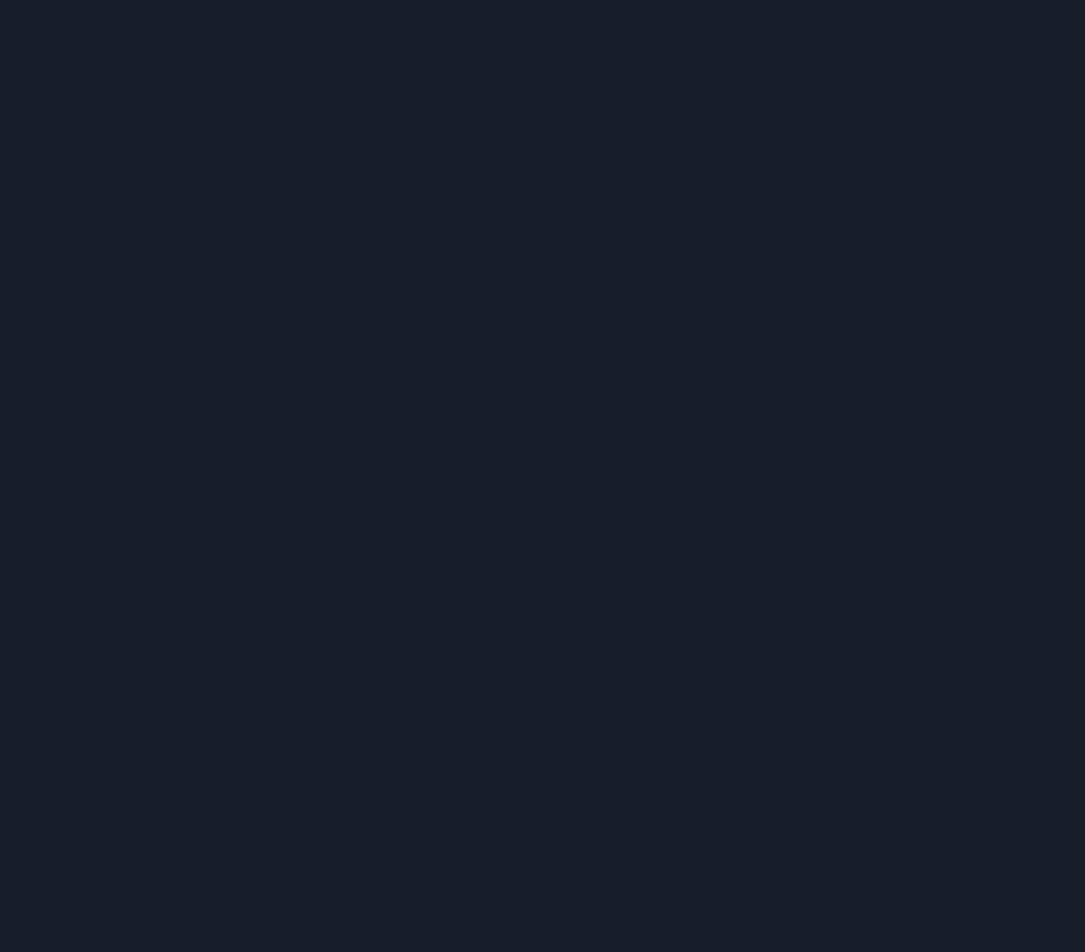
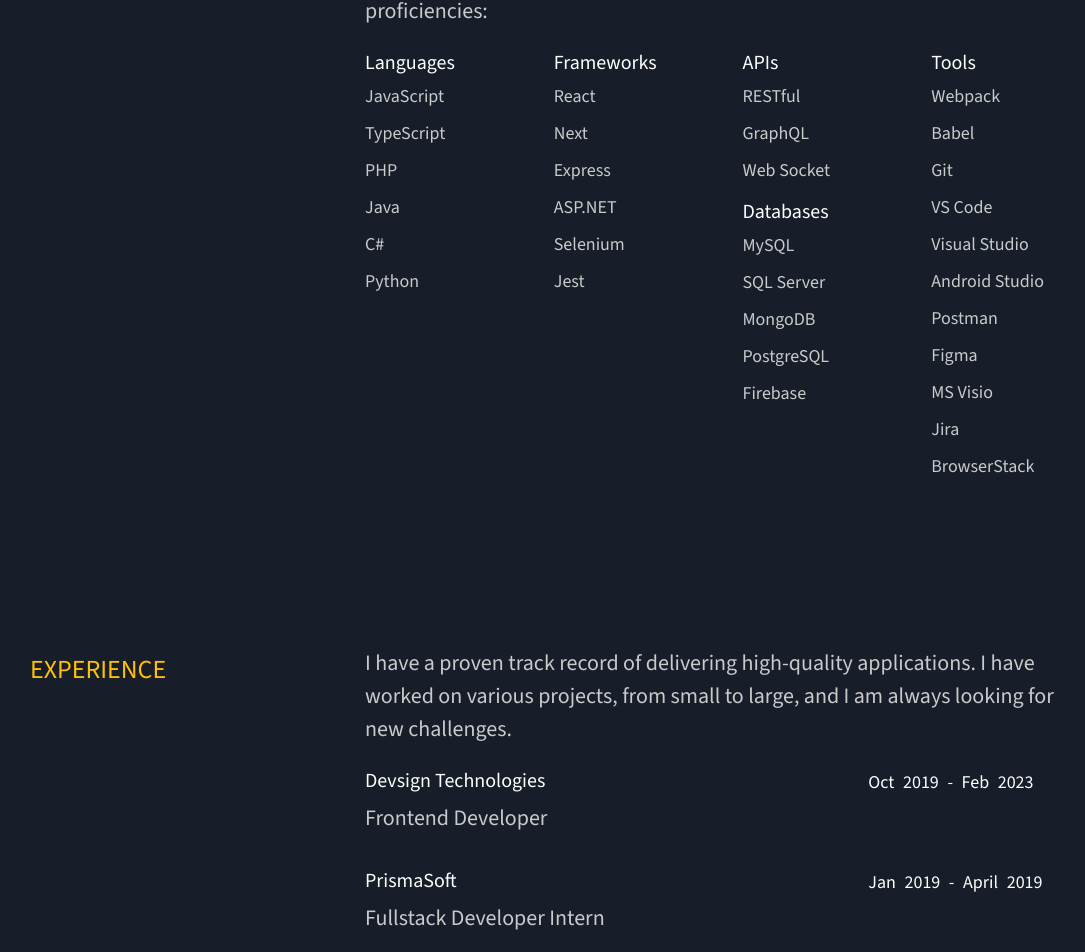
Before and after one commit to sureshas47/PortfolioApp, a React (Vite) app in the folder Frontend/: page / in a window 1280 px wide. Shown: the part 1740-2692 px from the top of the page, without its empty margins (52-1137 px from the left). Before the commit the page ends 1714 px from the top, so only its background shows below. Built offline with nearby package versions, Linux system fonts and the light colour scheme.

Commit message:
experience added

```diff
--- a/Frontend/src/Components/Background.jsx
+++ b/Frontend/src/Components/Background.jsx
@@ -6,14 +6,15 @@
   p {
     font-size: 22px; /* Adjust the font size as needed */
     margin-bottom: 15px; /* Adjust the margin as needed */
-    line-height: 1.8;
+
     font-weight: 200;
     color: #cacaca;
-    padding: 0 60px;
+    padding: 0 50px;
   }
   h1 {
     font-size: 26px;
     text-transform: uppercase;
+    /* text-align: right; */
   }
   span {
     color: #ffffff;
@@ -25,12 +26,12 @@
   return (
     <Container>
       <Row>
-        <Col md={2}>
+        <Col md={3}>
           <StyledText>
             <h1 className="text-warning">Background</h1>
           </StyledText>
         </Col>
-        <Col md={10}>
+        <Col md={9}>
           <StyledText>
             <p>
               I am currently <span>learning DevOps</span> to enhance my
--- /dev/null
+++ b/Frontend/src/Components/Experience.jsx
@@ -0,0 +1,94 @@
+import React from "react";
+import { Container, Row, Col } from "react-bootstrap";
+import styled from "styled-components";
+
+function Experience() {
+  const StyledText = styled.div`
+    p {
+      font-size: 22px; /* Adjust the font size as needed */
+      margin-bottom: 15px; /* Adjust the margin as needed */
+
+      font-weight: 200;
+      color: #cacaca;
+      padding: 0 50px;
+    }
+    h1 {
+      font-size: 26px;
+      text-transform: uppercase;
+      /* text-align: right; */
+    }
+  `;
+  return (
+    <>
+      <Container>
+        <Row>
+          <Col md={3}>
+            <StyledText>
+              <h1 className="text-warning my-2">Experience</h1>
+            </StyledText>
+          </Col>
+          <Col md={9}>
+            <StyledText>
+              <p className="mb-4">
+                I have a proven track record of delivering high-quality
+                applications. I have worked on various projects, from small to
+                large, and I am always looking for new challenges.
+              </p>
+            </StyledText>
+
+            <Row style={{ padding: "0 50px" }}>
+              <Col md={8}>
+                <StyledText>
+                  <h5>Devsign Technologies</h5>
+                  <p className="p-0 ">Frontend Developer</p>
+                </StyledText>
+              </Col>
+              <Col md={4}>
+                <StyledText>
+                  <p
+                    style={{
+                      fontSize: "18px",
+                      fontWeight: "200",
+                      color: "#ffffff",
+                      wordSpacing: "5px",
+                      textAlign: "left",
+                      padding: "0",
+                    }}
+                  >
+                    Oct 2019 - Feb 2023
+                  </p>
+                </StyledText>
+              </Col>
+            </Row>
+            <Row style={{ padding: "0 50px", marginTop: "20px" }}>
+              <Col md={8}>
+                <StyledText>
+                  <h5>PrismaSoft</h5>
+                  <p className="p-0 ">Fullstack Developer Intern</p>
+                </StyledText>
+              </Col>
+              <Col md={4}>
+                <StyledText>
+                  <p
+                    style={{
+                      fontSize: "18px",
+                      fontWeight: "200",
+                      color: "#ffffff",
+                      wordSpacing: "5px",
+                      textAlign: "left",
+                      padding: "0",
+                    }}
+                  >
+                    Jan 2019 - April 2019
+                  </p>
+                </StyledText>
+              </Col>
+            </Row>
+          </Col>
+        </Row>
+      </Container>
+    </>
+  );
+}
+
+export default Experience;
--- /dev/null
+++ b/Frontend/src/Components/TechnicalSkills.jsx
@@ -0,0 +1,129 @@
+import React from "react";
+import { Container, Row, Col } from "react-bootstrap";
+import styled from "styled-components";
+
+const StyledText = styled.div`
+  p,
+  h5 {
+    font-size: 18px;
+    color: #cacaca;
+    margin-bottom: 15px;
+    font-weight: 200;
+  }
+  p {
+    padding: 0 50px;
+    font-size: 22px;
+  }
+
+  h1 {
+    font-size: 26px;
+    text-transform: uppercase;
+    /* text-align: right; */
+  }
+  ul {
+    list-style-type: none;
+    padding: 0;
+  }
+  li {
+    margin-bottom: 10px;
+    color: #cacaca;
+    font-size: 18px;
+  }
+`;
+
+function TechnicalSkills() {
+  return (
+    <Container>
+      <Row>
+        <Col md={3}>
+          <StyledText>
+            <h1 className="text-warning">Technical Skills</h1>
+          </StyledText>
+        </Col>
+        <Col md={9}>
+          <StyledText>
+            <p className="mb-4">
+              With over 3 years of experience in software development, I bring a
+              wealth of knowledge and expertise in various cutting-edge
+              technologies. My technical skills encompass a wide range of
+              programming languages, development frameworks, and tools essential
+              for building modern web applications. I am dedicated to continuous
+              learning and creating efficient, scalable, and user-friendly
+              applications. Below is a comprehensive list of my technical
+              proficiencies:
+            </p>
+          </StyledText>
+
+          <Row style={{ padding: "0 50px" }}>
+            <Col>
+              <h5>Languages</h5>
+              <StyledText>
+                <ul>
+                  <li>JavaScript</li>
+                  <li>TypeScript</li>
+                  <li>PHP</li>
+                  <li>Java</li>
+                  <li>C#</li>
+                  <li>Python</li>
+                </ul>
+              </StyledText>
+            </Col>
+            <Col>
+              <h5>Frameworks</h5>
+              <StyledText>
+                <ul>
+                  <li>React</li>
+                  <li>Next</li>
+                  <li>Express</li>
+                  <li>ASP.NET</li>
+                  <li>Selenium</li>
+                  <li>Jest</li>
+                </ul>
+              </StyledText>
+            </Col>
+            <Col>
+              <h5>APIs</h5>
+              <StyledText>
+                <ul>
+                  <li>RESTful</li>
+                  <li>GraphQL</li>
+                  <li>Web Socket</li>
+                </ul>
+              </StyledText>
+              <h5>Databases</h5>
+              <StyledText>
+                <ul>
+                  <li>MySQL</li>
+                  <li>SQL Server</li>
+                  <li>MongoDB</li>
+                  <li>PostgreSQL</li>
+                  <li>Firebase</li>
+                </ul>
+              </StyledText>
+            </Col>
+            <Col>
+              <h5>Tools</h5>
+              <StyledText>
+                <ul>
+                  <li>Webpack</li>
+                  <li>Babel</li>
+                  <li>Git</li>
+                  <li>VS Code</li>
+                  <li>Visual Studio</li>
+                  <li>Android Studio</li>
+                  <li>Postman</li>
+                  <li>Figma</li>
+                  <li>MS Visio</li>
+                  <li>Jira</li>
+                  <li>BrowserStack</li>
+                </ul>
+              </StyledText>
+            </Col>
+          </Row>
+        </Col>
+      </Row>
+    </Container>
+  );
+}
+
+export default TechnicalSkills;
--- a/Frontend/src/Pages/Home.jsx
+++ b/Frontend/src/Pages/Home.jsx
@@ -1,12 +1,23 @@
 import React from "react";
 import Hero from "../Components/Hero";
 import Background from "../Components/Background";
+import TechnicalSkills from "../Components/TechnicalSkills";
+import styled from "styled-components";
+import Experience from "../Components/Experience";
 
 function Home() {
+  const StyledComponent = styled.div`
+    margin: 150px 0;
+  `;
+
   return (
     <>
       <Hero />
       <Background />
+      <StyledComponent>
+        <TechnicalSkills />
+      </StyledComponent>
+      <Experience />
     </>
   );
 }
```
